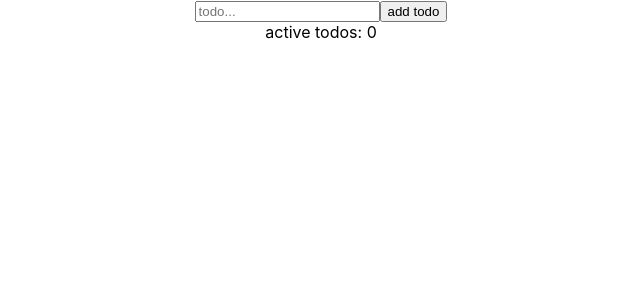
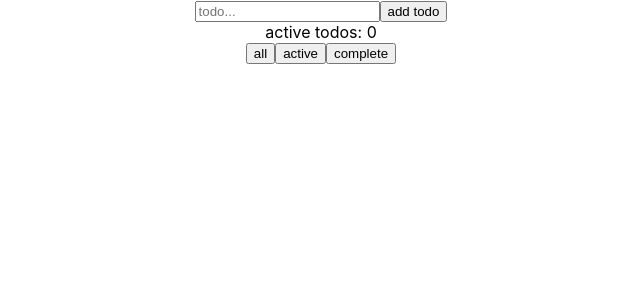
Before and after one commit to josephtownshend/todo_list, a React (Create React App) app: page / in a window 1280 px wide. Shown: the top 300 px of the page, without its empty margins (319-959 px from the left). Built offline with nearby package versions, Linux system fonts and the light colour scheme.

Commit message:
feat: all, active, complete buttons working as expected

```diff
--- a/src/components/TodoList.js
+++ b/src/components/TodoList.js
@@ -5,7 +5,8 @@ import Todo from './Todo';
 export default class TodoList extends React.Component {
 
   state = {
-    todos: []
+    todos: [],
+    todosToShow: 'all'
   };
 
   addTodo = (todo) => {
@@ -29,11 +30,27 @@ export default class TodoList extends React.Component {
     });
   };
 
+  updateTodosToShow = (string) => {
+    this.setState({
+      todosToShow: string
+    })
+  }
+
   render() {
+    let todos = [];
+
+    if (this.state.todosToShow === 'all') {
+      todos = this.state.todos;
+    } else if (this.state.todosToShow === 'active') {
+      todos = this.state.todos.filter(todo => !todo.complete);
+    } else if (this.state.todosToShow === 'complete') {
+      todos = this.state.todos.filter(todo => todo.complete);
+    }
+
     return (
       <div>
         <TodoForm onSubmit={this.addTodo}/>
-        {this.state.todos.map(todo => (
+        {todos.map(todo => (
           <Todo
             key={todo.id}
             toggleComplete={() => this.toggleComplete(todo.id)}
@@ -43,6 +60,11 @@ export default class TodoList extends React.Component {
         <div>
           active todos: {this.state.todos.filter(todo => !todo.complete).length}
         </div>
+        <div>
+          <button onClick={() => this.updateTodosToShow("all")}>all</button>
+          <button onClick={() => this.updateTodosToShow("active")}>active</button>
+          <button onClick={() => this.updateTodosToShow("complete")}>complete</button>
+        </div>
       </div>
     );
   }
```
